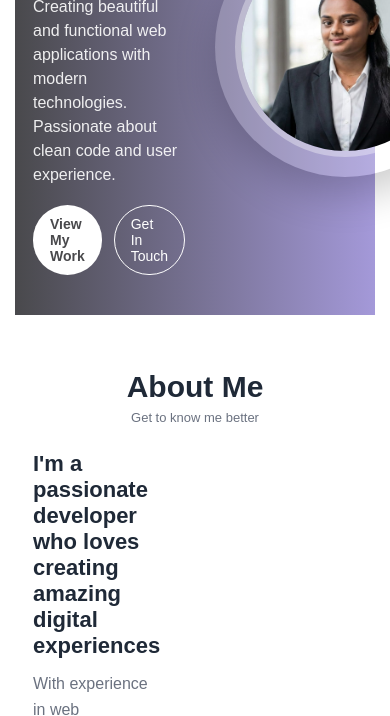
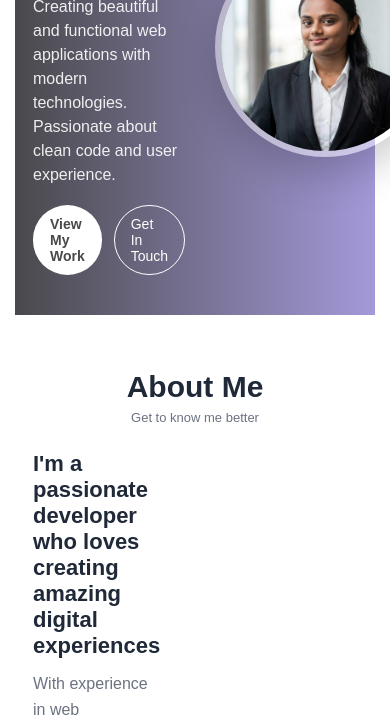
Before and after one commit to manali310/My-FIrst.Website, a plain HTML site: page portfolio.html in a window 390 px wide. Shown: the part 384-1100 px from the top of the page. Drawn offline with Linux system fonts and the light colour scheme.

Commit message:
Update portfolio-style.css

```diff
--- a/portfolio-style.css
+++ b/portfolio-style.css
@@ -584,10 +584,13 @@ nav ul li a:hover::after{
   body{
     padding:15px;
     flex-direction: column;
+    width:100%;
+    overflow-x:hidden;
   }
-  .container,.nav-wrap{
-width: 100%;
-    flex-direction:column;
-    align-items: center;
+  .container,.nav-wrap, .buttons-group,.avatar-ring{
+    width: 100% !important;
+    flex-direction:column !important;
+    align-items:center !important;
+    height:auto!important;
   }
 }
```
